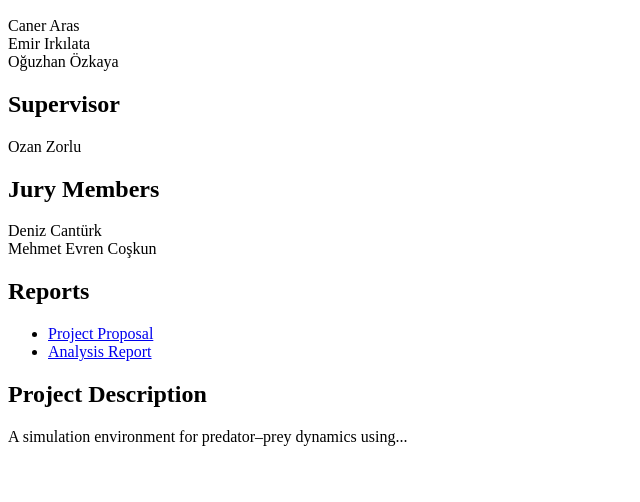
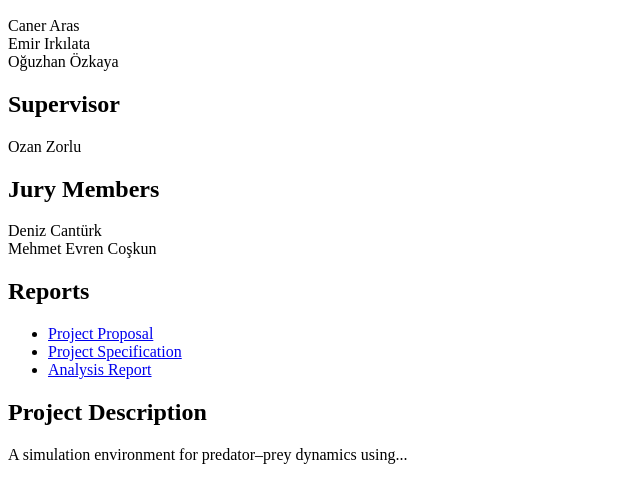
Before and after one commit to moon-aii/moonai, a plain HTML site: page index.html in a window 1280 px wide. Shown: the part 110-612 px from the top of the page, without its empty margins (0-640 px from the left). Drawn offline with Linux system fonts and the light colour scheme.

Commit message:
Add Project Specification to reports in index.html
Added Project Specification report link to the reports section.

```diff
--- a/index.html
+++ b/index.html
@@ -19,6 +19,7 @@
     <h2>Reports</h2>
     <ul>
         <li><a href="reports/ProjectProposal.pdf">Project Proposal</a></li>
+        <li><a href="reports/ProjectSpecification.pdf">Project Specification</a></li>
         <li><a href="reports/AnalysisReport.pdf">Analysis Report</a></li>
     </ul>
 
```
